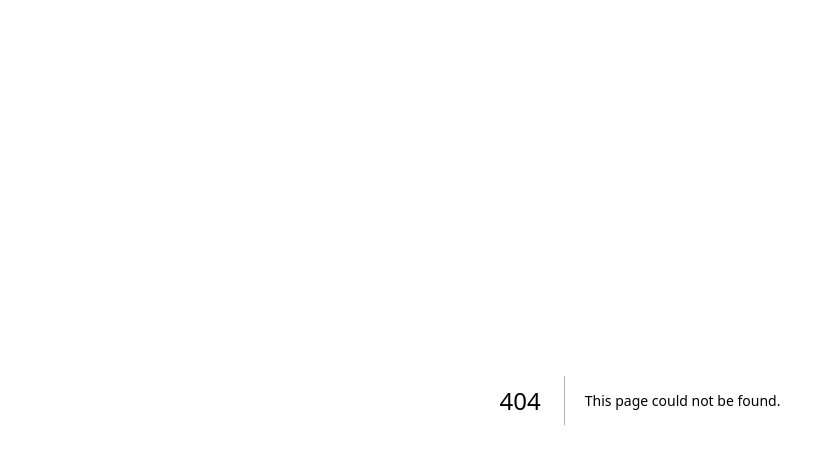
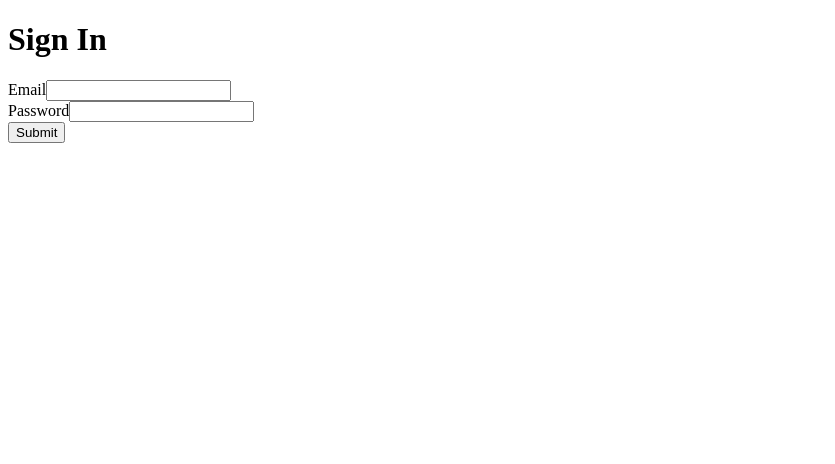
Before and after one commit to YT98/jobpilot_master, a Next.js app: page /signin in a window 1280 px wide. Before the commit this address had no page. Shown: the top 464 px of the page, without its empty margins (0-835 px from the left). Built offline with nearby package versions, Linux system fonts and the light colour scheme.

Commit message:
Basic pages set-up

```diff
--- /dev/null
+++ b/pages/_app.tsx
@@ -0,0 +1,7 @@
+import { AppProps } from 'next/app';
+
+const MyApp: React.FC<AppProps> = ({ Component, pageProps }) => {
+  return <Component {...pageProps} />;
+};
+
+export default MyApp;
--- /dev/null
+++ b/pages/signin.tsx
@@ -0,0 +1,48 @@
+import React from 'react';
+
+const SignIn: React.FC = () => {
+  const [email, setEmail] = React.useState('');
+  const [password, setPassword] = React.useState('');
+
+  const handleEmailChange = (event: React.ChangeEvent<HTMLInputElement>) => {
+    setEmail(event.target.value);
+  };
+
+  const handlePasswordChange = (event: React.ChangeEvent<HTMLInputElement>) => {
+    setPassword(event.target.value);
+  };
+
+  const handleSubmit = (event: React.FormEvent<HTMLFormElement>) => {
+    event.preventDefault();
+    // TODO: Handle form submission
+  };
+
+  return (
+    <div>
+      <h1>Sign In</h1>
+      <form onSubmit={handleSubmit}>
+        <div>
+          <label htmlFor="email">Email</label>
+          <input
+            type="email"
+            id="email"
+            value={email}
+            onChange={handleEmailChange}
+          />
+        </div>
+        <div>
+          <label htmlFor="password">Password</label>
+          <input
+            type="password"
+            id="password"
+            value={password}
+            onChange={handlePasswordChange}
+          />
+        </div>
+        <button type="submit">Submit</button>
+      </form>
+    </div>
+  );
+};
+
+export default SignIn;
```
Also changed, not shown: pages/dashboard.tsx (added, +7 -0 lines), pages/index.tsx (+23 -2 lines), pages/signup.tsx (added, +7 -0 lines).
